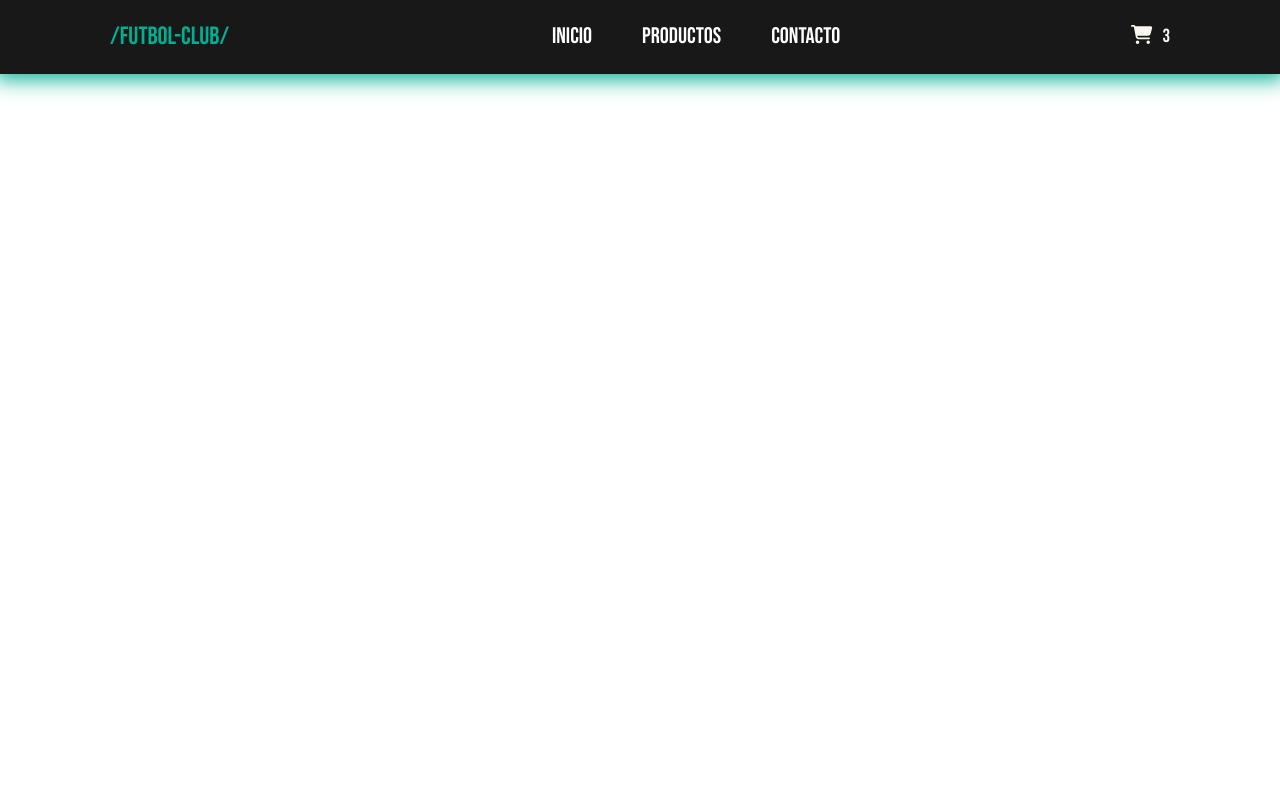
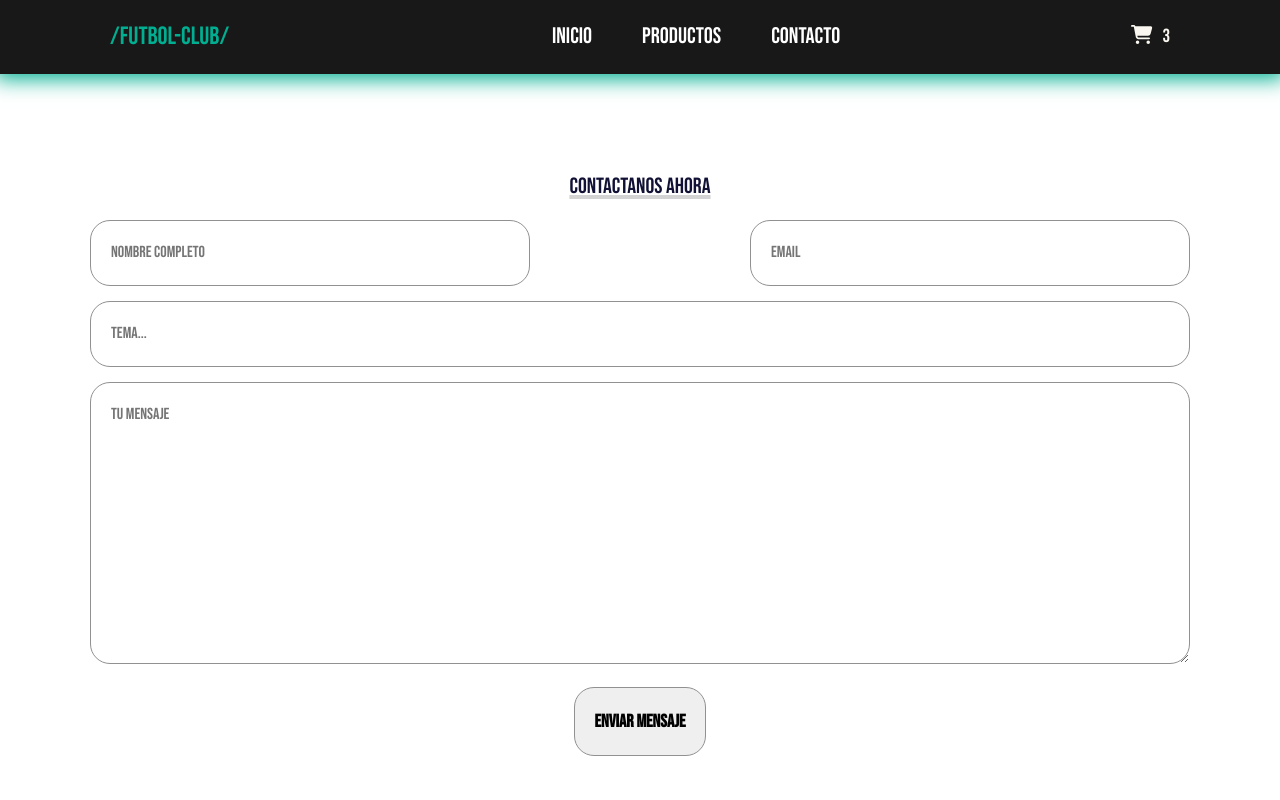
Before and after one commit to FranciscoCrema/Proyecto-React, a React (Create React App) app: page /contacto in a window 1280 px wide. Shown: the top 800 px of the page. Built offline with nearby package versions, Linux system fonts and the light colour scheme.

Commit message:
Agregado de footer y contacto

```diff
--- a/src/App.js
+++ b/src/App.js
@@ -6,6 +6,7 @@ import ItemDetailContainer from "./components/Main/ItemDetailContainer";
 import { BrowserRouter, Routes, Route } from "react-router-dom";
 import Cart from "./components/cart/Cart";
 import Inicio from "./components/Inicio/Inicio";
+import Contacto from "./components/Contacto/Contacto";
 
 function App() {
   return (
@@ -24,6 +25,7 @@ function App() {
           }
         />
         <Route path="/productos" element={<ItemListContainer />} />
+        <Route path="/contacto" element={<Contacto />} />
         <Route path="/category/:categoryName" element={<ItemListContainer />} />
         <Route path="/item/:id" element={<ItemDetailContainer />} />
         <Route path="/cart" element={<Cart />} />
--- /dev/null
+++ b/src/components/Contacto/Contacto.jsx
@@ -0,0 +1,44 @@
+import React from "react";
+import "./contacto.css";
+
+const Contacto = () => {
+  return (
+    <div>
+      <section id="contacto">
+        <h3 className="titulo-seccion">Contactanos ahora</h3>
+        <div className="contenedor-form">
+          <form action="">
+            <div className="fila mitad">
+              <input
+                type="text"
+                placeholder="Nombre Completo"
+                className="input-mitad"
+              />
+              <input type="text" placeholder="Email" className="input-mitad" />
+            </div>
+            <div className="fila">
+              <input type="text" placeholder="Tema..." className="input-full" />
+            </div>
+            <div className="fila">
+              <textarea
+                name=""
+                id=""
+                cols="30"
+                rows="10"
+                placeholder="Tu Mensaje"
+                className="input-full"
+              ></textarea>
+            </div>
+            <input
+              type="submit"
+              value="Enviar Mensaje"
+              className="btn-enviar"
+            />
+          </form>
+        </div>
+      </section>
+    </div>
+  );
+};
+
+export default Contacto;
--- /dev/null
+++ b/src/components/Contacto/contacto.css
@@ -0,0 +1,51 @@
+#contacto {
+  padding: 100px 15px;
+}
+#contacto .titulo-seccion {
+  margin-bottom: 20px;
+  text-align: center;
+  font-size: 22px;
+  text-transform: uppercase;
+  color: #111135;
+  text-decoration: underline;
+  text-decoration-color: #d3d3d3;
+  text-decoration-thickness: 4px;
+}
+#contacto .contenedor-form {
+  max-width: 1100px;
+  margin: auto;
+}
+#contacto .contenedor-form .fila {
+  margin-bottom: 15px;
+}
+#contacto .contenedor-form .mitad {
+  display: flex;
+  justify-content: space-between;
+}
+#contacto .contenedor-form .mitad input {
+  width: 40%;
+}
+#contacto .contenedor-form .input-full {
+  width: 100%;
+}
+#contacto .btn-enviar {
+  display: block;
+  margin: auto;
+  cursor: pointer;
+  transition: 0.5s;
+  padding: 10px 15px;
+  font-size: 18px;
+  font-weight: bold;
+}
+#contacto .btn-enviar:hover {
+  background-color: #00af91;
+  color: #F1F1F1;
+}
+
+#contacto .contenedor-form input,
+#contacto .contenedor-form textarea {
+  padding: 20px;
+  border-radius: 20px;
+  border: none;
+  border: 1px solid #919191;
+}
--- a/src/components/Footer/Footer.jsx
+++ b/src/components/Footer/Footer.jsx
@@ -1,12 +1,17 @@
-import React from 'react'
+import React from "react";
+import "./footer.css";
 
 const Footer = () => {
   return (
     <div>
+      <footer>
+        <p>
+          Todos los derechos reservados © 2022 <b>Francisco Crema</b>
+        </p>
+        <div className="redes"></div>
+      </footer>
+    </div>
+  );
+};
 
-
-    </div>
-  )
-}
-
-export default Footer
+export default Footer;
--- /dev/null
+++ b/src/components/Footer/footer.css
@@ -0,0 +1,21 @@
+footer {
+  margin-top: 25px;
+  background-color: #000;
+  color: #fff;
+  text-align: center;
+  padding: 30px 0;
+}
+footer b {
+  color: #00af91;
+}
+footer a {
+  text-decoration: none;
+  color: #fff;
+  display: inline-block;
+  margin: 5px;
+  font-size: 26px;
+  transition: 0.5s;
+}
+footer a:hover {
+  color: #00af91;
+}
--- a/src/components/Main/item.css
+++ b/src/components/Main/item.css
@@ -32,7 +32,6 @@
 .item-list {
   display: grid;
   grid-template-columns: repeat(3, 1fr);
-  box-shadow: 0px 0px 10px 1px #00af91;
   align-items: center;
   justify-items: center;
 }
```
